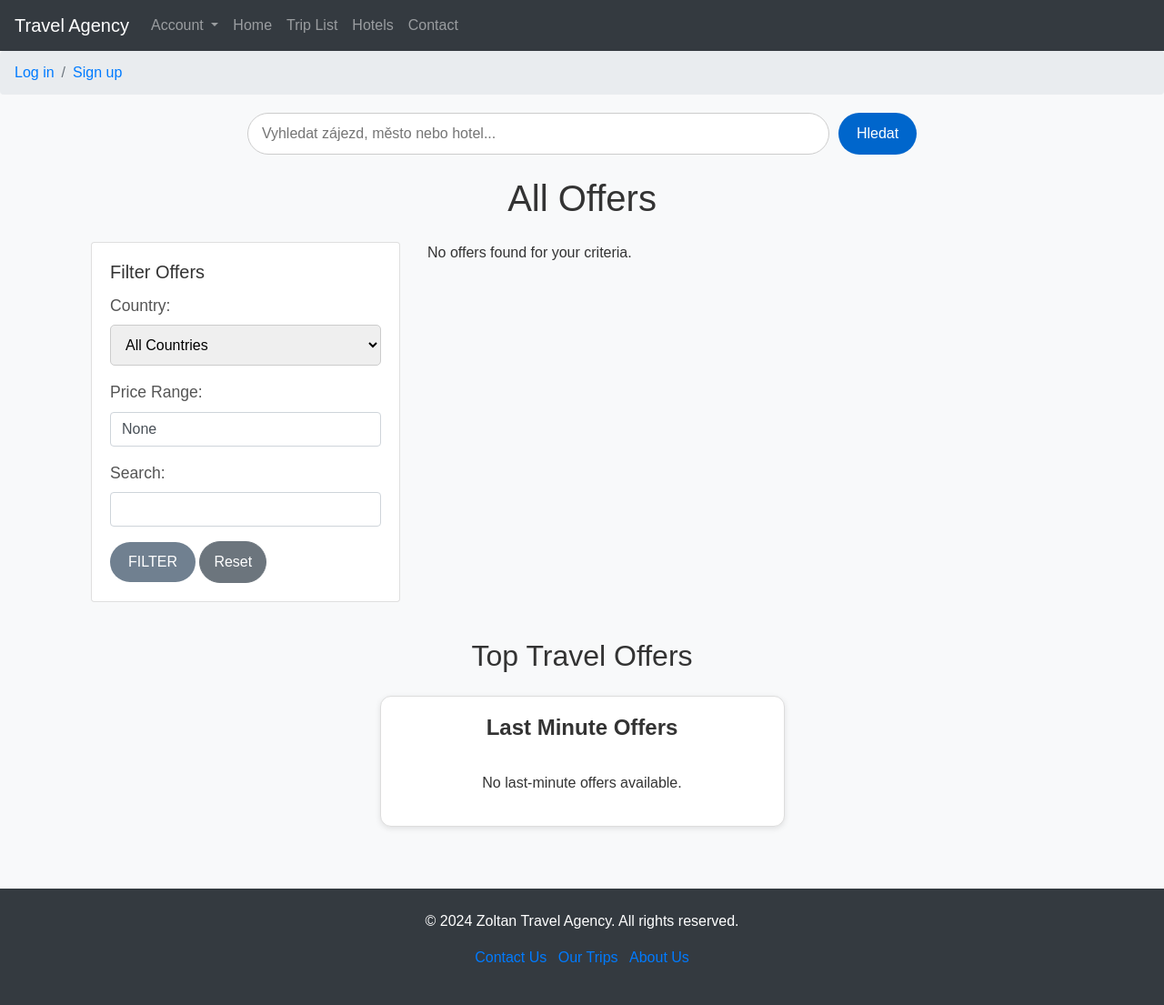
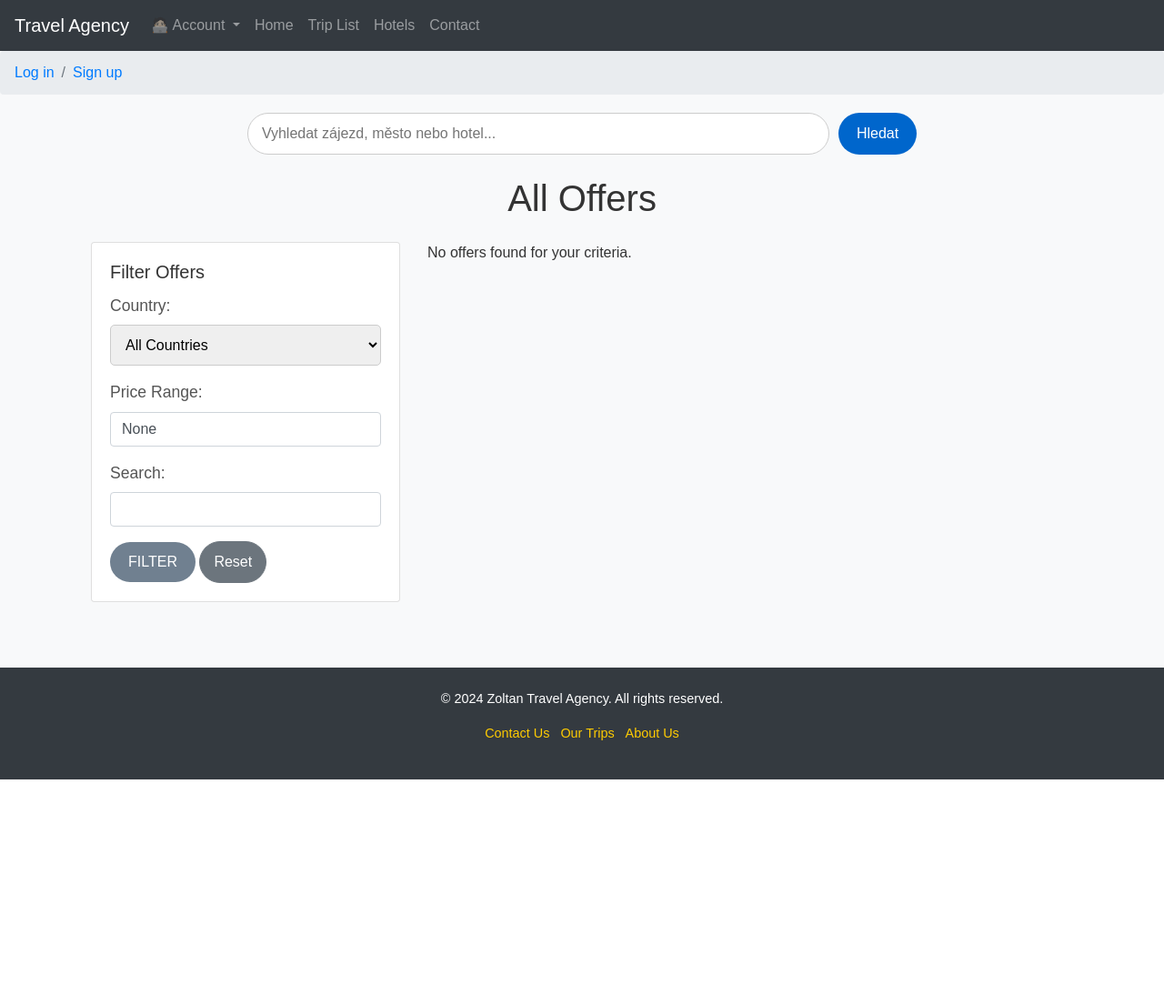
Before and after one commit to ZoltronPy/CS05, a Django app: page /offers/ in a window 1280 px wide. Shown: the whole page at 91% size. After the commit the page ends 857 px from the top, so only its background shows below. Run offline with Django 5.2, Linux system fonts and the light colour scheme; data that the repository does not hold is empty; some libraries are stand-ins or nearby versions.

Commit message:
navbar uprava, footer uprava

```diff
--- a/static/css.css
+++ b/static/css.css
@@ -1,13 +1,13 @@
 /* Base styles */
-
-
 
 body {
     font-family: 'Arial', sans-serif;
     background-color: #f8f9fa; /* Odpovídá barvě z base.html */
     color: #333; /* Přidání konzistence s textem */
+    height: 100%;
     margin: 0;
     padding: 0;
+
 }
 
 /* Purchase form header */
@@ -413,3 +413,46 @@ input:checked + .slider:before {
         width: 100%;
     }
 }
+
+
+/* Wrapper pro celou stránku */
+.wrapper {
+    display: flex;
+    flex-direction: column;
+    min-height: 100vh; /* Zajištění, že wrapper zabírá celou výšku okna */
+}
+
+/* Obsah stránky */
+.content {
+    flex: 1; /* Flexibilní obsah, který vyplní prostor mezi hlavou a footerem */
+}
+
+/* Footer */
+footer {
+    background-color: #343a40; /* Barva pozadí */
+    color: white; /* Barva textu */
+    text-align: center; /* Zarovnání textu */
+    padding: 10px 0; /* Vnitřní odsazení */
+    position: relative;
+    bottom: 0;
+    width: 100%;
+}
+
+
+/* Footer Styling */
+footer {
+    background-color: #343a40;
+    color: #fff;
+    padding: 20px 0;
+    text-align: center;
+    font-size: 0.9rem;
+}
+
+footer a {
+    color: #ffcc00;
+    text-decoration: none;
+}
+
+footer a:hover {
+    color: #ffffff;
+}
--- a/templates/base.html
+++ b/templates/base.html
@@ -64,48 +64,9 @@
         {% endblock %}
     </div>
 
-    <!-- Offers Section -->
-    {% block offers %}
-    <section class="container my-3 offers">
-        <h2 class="text-center mb-4">Top Travel Offers</h2>
-        <div class="row justify-content-center">
-            <!-- Last Minute Offers -->
-            <div class="col-lg-5 col-md-6 last-minute">
-                <div class="offer-box">
-                    <h4 class="text-center">Last Minute Offers</h4>
-                    <ul class="list-group">
-                        {% for offer in last_minute_offers %}
-                        <li class="list-group-item d-flex justify-content-between align-items-center">
-                            <div>
-                                <strong>{{ offer.formatted_departure_date }}</strong> / {{ offer.stay_duration }} nights
-                                <br>
-                                <span>{{ offer.destination_city.name }} ({{ offer.destination_city.country.name }})</span>
-                                <br>
-                                <small>Departure: {{ offer.departure_city.name }}</small>
-                            </div>
-                            <div class="text-danger fw-bold">{{ offer.price_per_adult|floatformat:2 }} CZK</div>
-                        </li>
-                        {% empty %}
-                        <li class="list-group-item text-center">No last-minute offers available.</li>
-                        {% endfor %}
-                    </ul>
-                </div>
-            </div>
-        </div>
-    </section>
-    {% endblock %}
+ {% include "footer.html" %}
 
-    <!-- Footer Section -->
-    <footer class="footer mt-5 py-4 bg-dark text-white text-center">
-        <div class="container">
-            <p>© 2024 Zoltan Travel Agency. All rights reserved.</p>
-            <ul class="list-inline">
-                <li class="list-inline-item"><a href="{% url 'contact' %}">Contact Us</a></li>
-                <li class="list-inline-item"><a href="{% url 'trip_list' %}">Our Trips</a></li>
-                <li class="list-inline-item"><a href="{% url 'thank_you' %}">About Us</a></li>
-            </ul>
-        </div>
-    </footer>
+
 
     <!-- Bootstrap 4 JS -->
     <script src="https://code.jquery.com/jquery-3.5.1.slim.min.js"></script>
--- a/templates/footer.html
+++ b/templates/footer.html
@@ -1,3 +1,11 @@
-<footer class = "text-center text-white bg-dark p-3">
-   TRAVEL Agency company  2025 - Zoltan - Back
-</footer>
+    <!-- Footer Section -->
+    <footer class="footer mt-5 py-4 bg-dark text-white text-center">
+        <div class="container">
+            <p>© 2024 Zoltan Travel Agency. All rights reserved.</p>
+            <ul class="list-inline">
+                <li class="list-inline-item"><a href="{% url 'contact' %}">Contact Us</a></li>
+                <li class="list-inline-item"><a href="{% url 'trip_list' %}">Our Trips</a></li>
+                <li class="list-inline-item"><a href="{% url 'thank_you' %}">About Us</a></li>
+            </ul>
+        </div>
+    </footer>
--- a/templates/navbar.html
+++ b/templates/navbar.html
@@ -22,7 +22,7 @@
           {% if user.is_authenticated %}
             🧑🏻‍💻 {{ user.username }}
           {% else %}
-            Account
+            🧑🏻‍💻 Account
           {% endif %}
         </a>
         <div class="dropdown-menu dropdown-menu-right" aria-labelledby="userDropdown">
@@ -73,6 +73,8 @@
         {% endif %}
       {% else %}
         <!-- Links for unauthenticated users -->
+<div class="collapse navbar-collapse justify-content-center">
+  <ul class="navbar-nav">
     <li class="nav-item">
       <a class="nav-link {% if request.resolver_match.url_name == 'homepage' %}active{% endif %}" href="{% url 'homepage' %}">Home</a>
     </li>
@@ -85,8 +87,7 @@
     <li class="nav-item">
       <a class="nav-link {% if request.path == '/contact/' %}active{% endif %}" href="/contact/">Contact</a>
     </li>
+  </ul>
+</div>
  {% endif %}
-
-
-  </div>
 </nav>
```
Also changed, not shown: static/homepage.css (+0 -17 lines), static/style.css (+0 -16 lines). Lines whose indentation alone changed are shown as unchanged.
